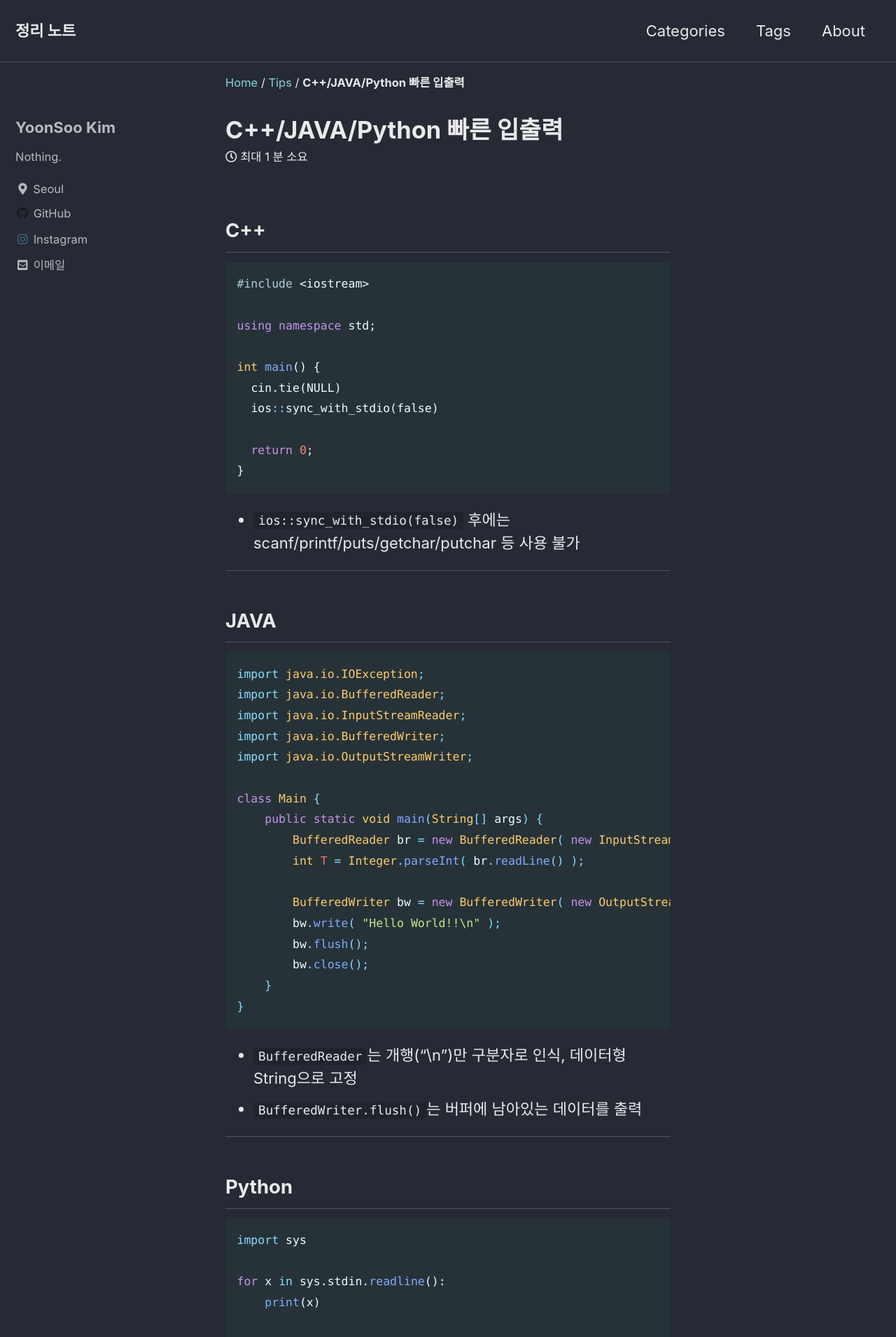
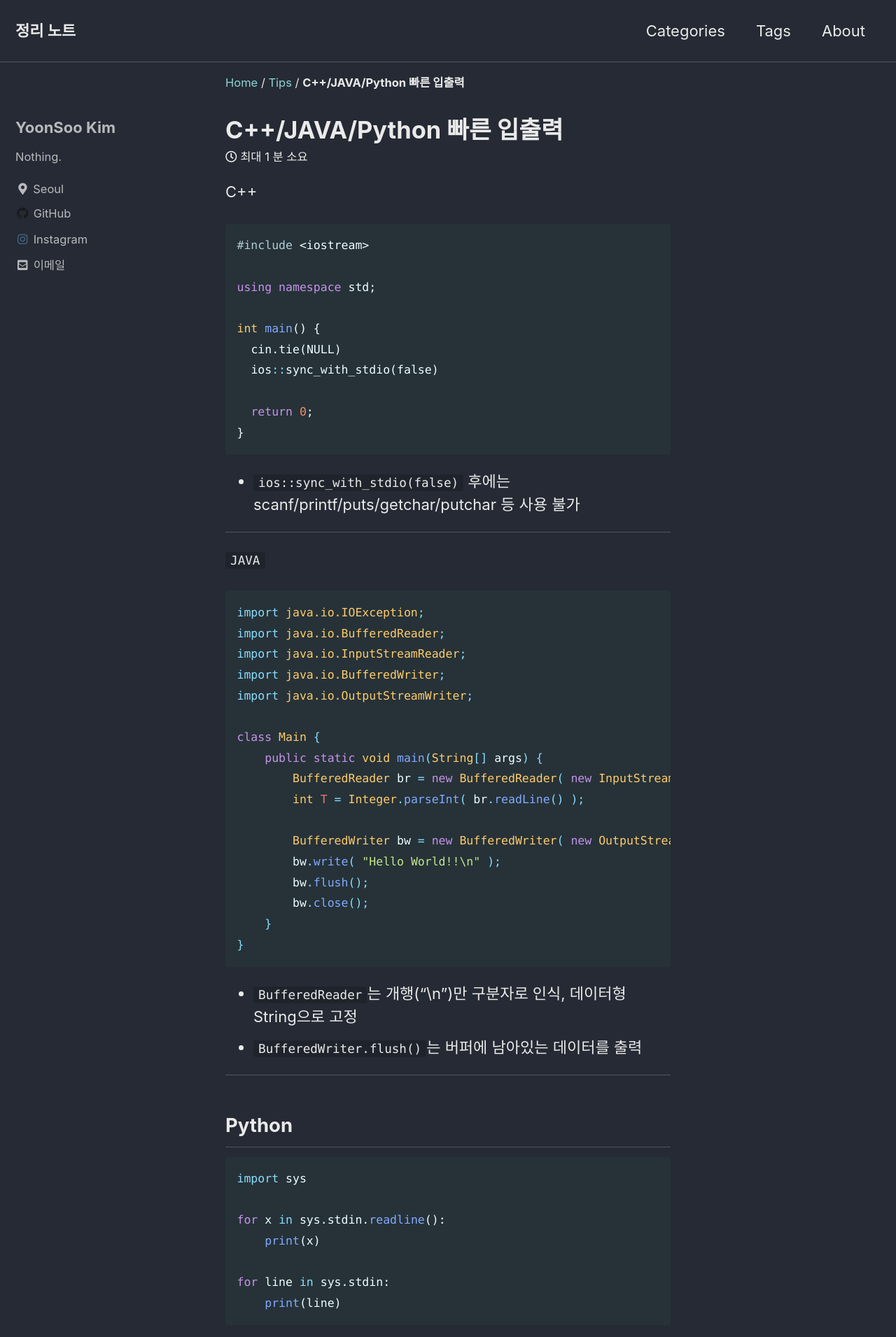
Before and after one commit to blackbeaver37/blackbeaver37.github.io, a Jekyll site: the page built from _posts/2020-07-23-fast_inoutput.md, in a window 1280 px wide. Shown: the top 1911 px of the page at 70% size. Built offline with Jekyll 4.4.1, drawn with Linux system fonts in a browser that asks for light colours; cached includes are drawn as plain includes.

````diff
--- a/_posts/2020-07-23-fast_inoutput.md
+++ b/_posts/2020-07-23-fast_inoutput.md
@@ -11,7 +11,7 @@ tags:
 last_modified_at: 2020-07-23T03:17:00-05:00
 ---
 
-## C++
+C++
 
 ```c++
 #include <iostream>
@@ -30,7 +30,7 @@ int main() {
 
 ---
 
-## JAVA
+`JAVA`
 
 ```java
 import java.io.IOException;
````
